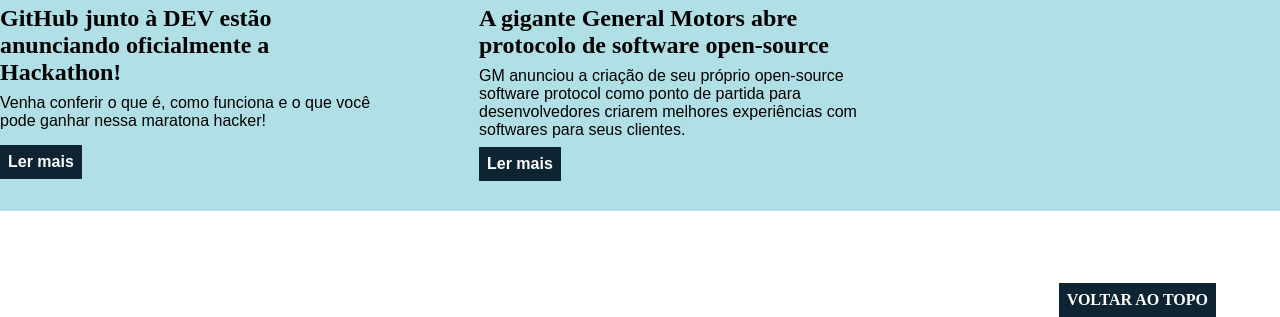
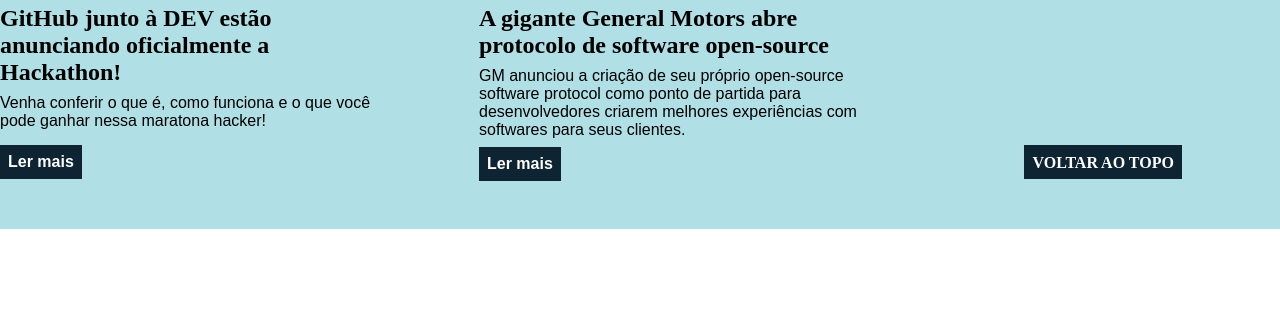
Before and after one commit to cvictor18/curso_ebac_frontend, a plain HTML site: page css/index.html in a window 1280 px wide. Shown: the part 2614-2931 px from the top of the page. After the commit the page ends 2843 px from the top, so only its background shows below. Drawn offline with Linux system fonts and the light colour scheme.

Commit message:
added: correct file css

```diff
--- a/css/secondary.css
+++ b/css/secondary.css
@@ -33,18 +33,17 @@
 }
 
 footer a {
-    margin: 5px 0px;
     display: flexbox;
-    position: absolute;
-    right: 5%;
-    bottom: -2136px;
+    position: relative;
+    left: 80%;
+    bottom: 58px;
     text-transform: uppercase;
     text-decoration: none;
     color: black;
     font-weight: bold;
     background-color: rgb(14, 36, 51);
     color: #fff;
-    padding: 8px;
+    padding: 8.5px;
 }
 
 footer a:hover {
@@ -54,3 +53,7 @@ footer a:hover {
 #botão_git {
     margin-top: 15px;
 }
+
+footer {
+    background-color: #B0E0E6;
+}
```
Also changed, not shown: css/index.html (line endings or trailing spaces), css/main.css (line endings or trailing spaces).
